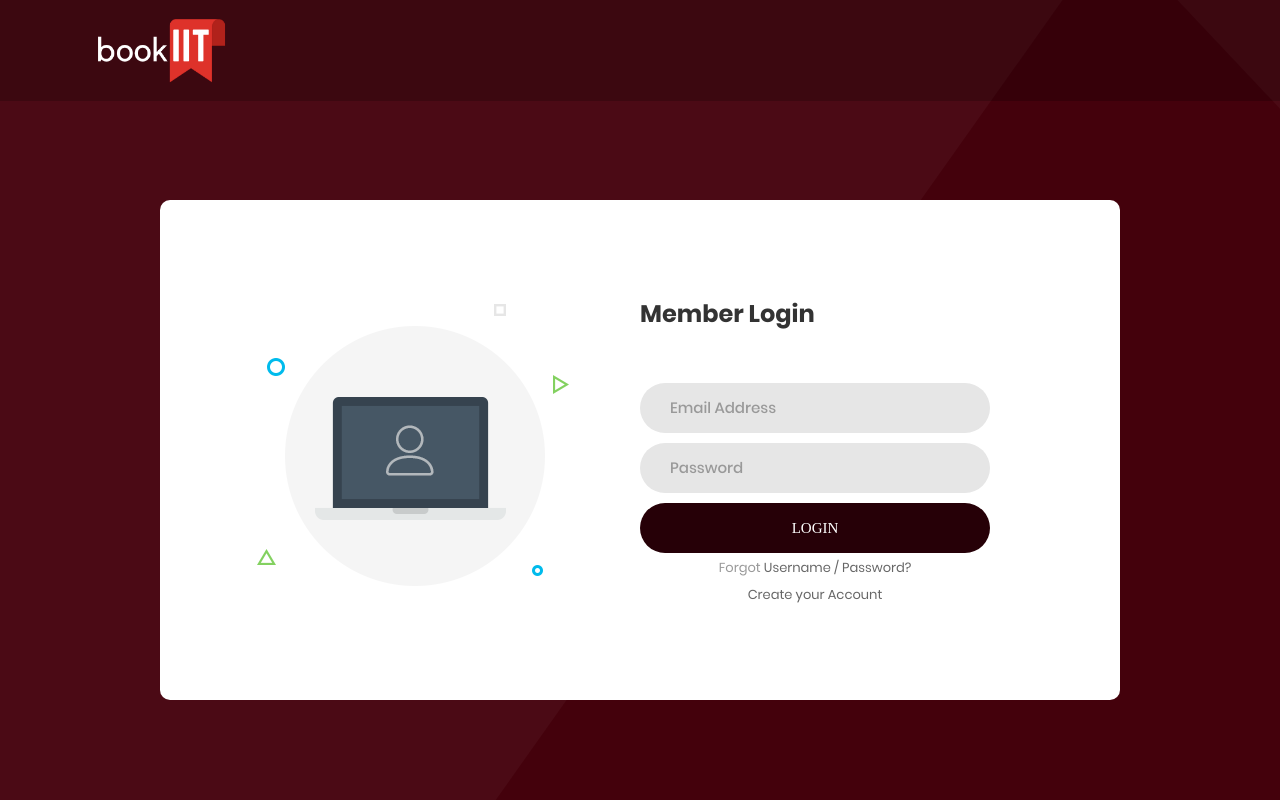
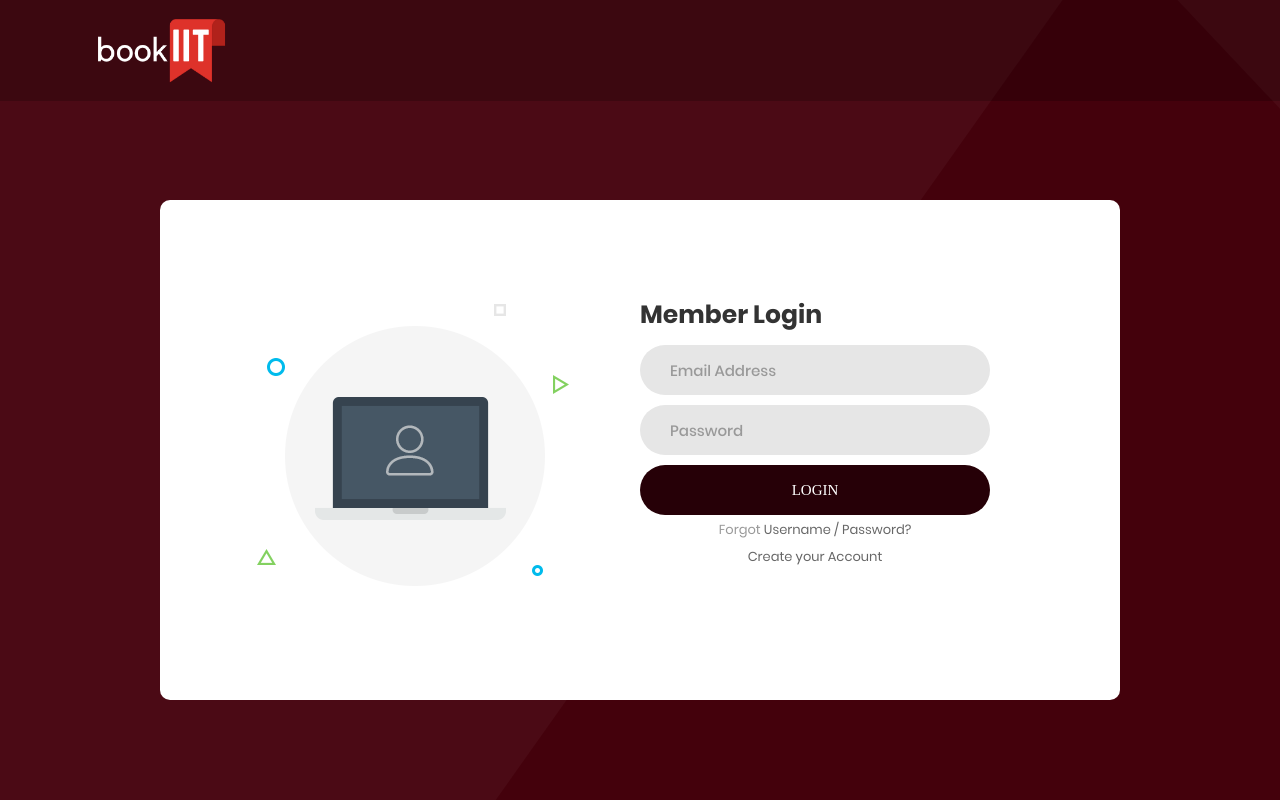
Before and after one commit to ROBILLOS/bookIIT, a Flask app: page /login in a window 1280 px wide. Run offline with Flask 2, Linux system fonts and the light colour scheme; some libraries are stand-ins or nearby versions; some web fonts are replaced.

Commit message:
Update formsmain.css
I edit .login100-form-title in line 272, to allocate space for duplicate errors in Sign Up

```diff
--- a/static/css/formsmain.css
+++ b/static/css/formsmain.css
@@ -271,14 +271,14 @@ iframe {
 
 .login100-form-title {
   font-family: Poppins-Bold;
-  font-size: 24px;
+  font-size: 25px;
   color: #333333;
   line-height: 1.2;
   text-align: left;
 
   width: 100%;
   display: block;
-  padding-bottom: 54px;
+  padding-bottom: 15px;
 }
 
 
```
